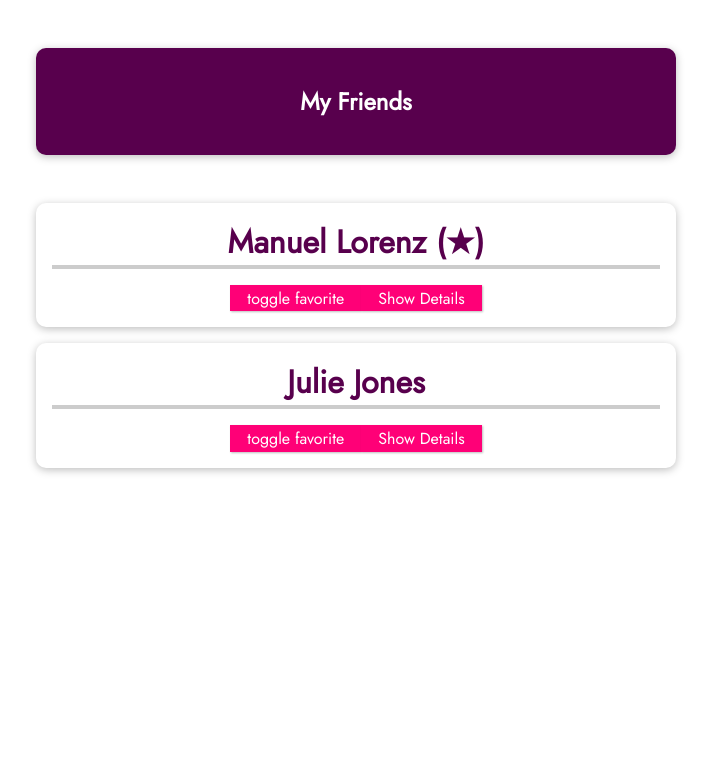
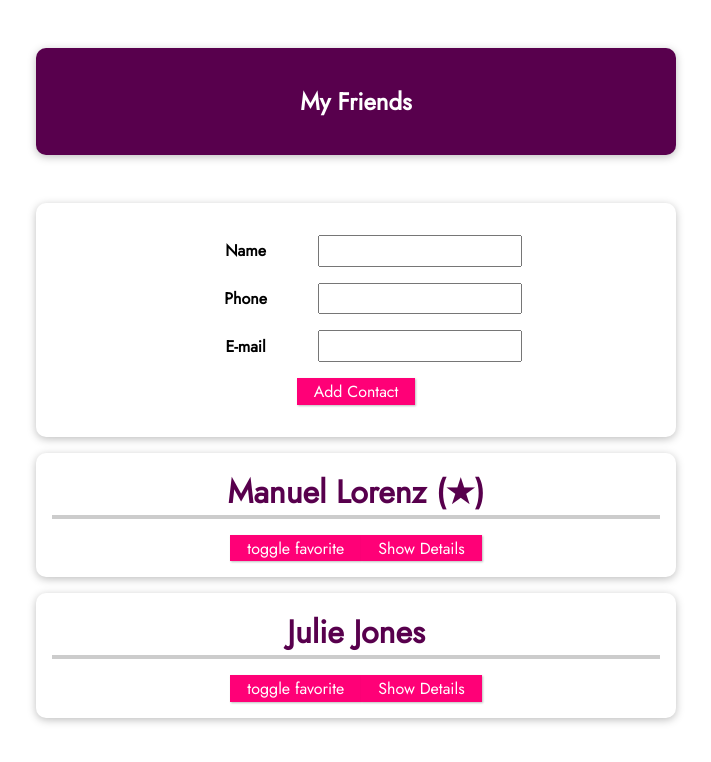
Before and after one commit to shb0328/vue-course, a Vue app in the folder vue-cli-project/vue-cli-01-a-new-vue-project/: page / in a window 1280 px wide. Shown: the top 762 px of the page, without its empty margins (284-995 px from the left). Built offline with nearby package versions, Linux system fonts and the light colour scheme.

Commit message:
adding Component : NewFriendForm

```diff
--- a/vue-cli-project/vue-cli-01-a-new-vue-project/src/App.vue
+++ b/vue-cli-project/vue-cli-01-a-new-vue-project/src/App.vue
@@ -1,6 +1,7 @@
 <template>
   <section>
     <header><h1>My Friends</h1></header>
+    <new-friend-form @add-contact="addContact"></new-friend-form>
     <ul>
       <friend-contact
         v-for="friend in friends"
@@ -17,9 +18,7 @@
 </template>
 
 <script>
-import FriendContact from './components/FriendContact.vue';
 export default {
-  components: { FriendContact },
   data() {
     return {
       friends: [
@@ -46,6 +45,16 @@
           friend => friend.id === friendId
         );
         identifiedFriend.isFavorite = !identifiedFriend.isFavorite;
+    },
+    addContact(name, phone, email) {
+      const newFriendContact = {
+        id: new Date().toISOString(),
+        name: name,
+        phone: phone,
+        email: email,
+        isFavorite: false
+      };
+      this.friends.push(newFriendContact);
     }
   },
   computed: {}
@@ -85,7 +94,8 @@
   list-style: none;
 }
 
-#app li {
+#app li,
+#app form {
   box-shadow: 0 2px 8px rgba(0, 0, 0, 0.26);
   margin: 1rem auto;
   border-radius: 10px;
@@ -119,4 +129,17 @@
   box-shadow: 1px 1px 4px rgba(0, 0, 0, 0.26);
 }
 
+#app input {
+  font: inherit;
+  padding: 0.15rem;
+}
+#app label {
+  font-weight: bold;
+  margin-right: 1rem;
+  width: 7rem;
+  display: inline-block;
+}
+#app form div {
+  margin: 1rem 0;
+}
 </style>
--- /dev/null
+++ b/vue-cli-project/vue-cli-01-a-new-vue-project/src/components/NewFriendForm.vue
@@ -0,0 +1,44 @@
+<template>
+  <form @submit.prevent="submitData">
+    <div>
+      <label>Name</label>
+      <input type="text" v-model="enteredName"/>
+    </div>
+    <div>
+      <label>Phone</label>
+      <input type="tel" v-model="enteredPhone"/>
+    </div>
+    <div>
+      <label>E-mail</label>
+      <input type="email" v-model="enteredEmail"/>
+    </div>
+    <div>
+      <button>Add Contact</button>
+    </div>
+  </form>
+</template>
+
+<script>
+export default {
+  emits: ['add-contact'],
+  data() {
+    return {
+      enteredName: '',
+      enteredPhone: '',
+      enteredEmail: ''
+    };
+  },
+  methods: {
+    submitData() {
+      this.$emit(
+        'add-contact',
+        this.enteredName,
+        this.enteredPhone,
+        this.enteredEmail
+      );
+    }
+  }
+}
+</script>
+
+<style></style>
--- a/vue-cli-project/vue-cli-01-a-new-vue-project/src/main.js
+++ b/vue-cli-project/vue-cli-01-a-new-vue-project/src/main.js
@@ -2,7 +2,9 @@
 
 import App from './App.vue';
 import FriendContact from './components/FriendContact.vue';
+import NewFriendForm from './components/NewFriendForm.vue';
 
 const app = createApp(App);
 app.component('friend-contact', FriendContact); // custom html element name, config object
+app.component('new-friend-form', NewFriendForm); // custom html element name, config object
 app.mount('#app');
```
